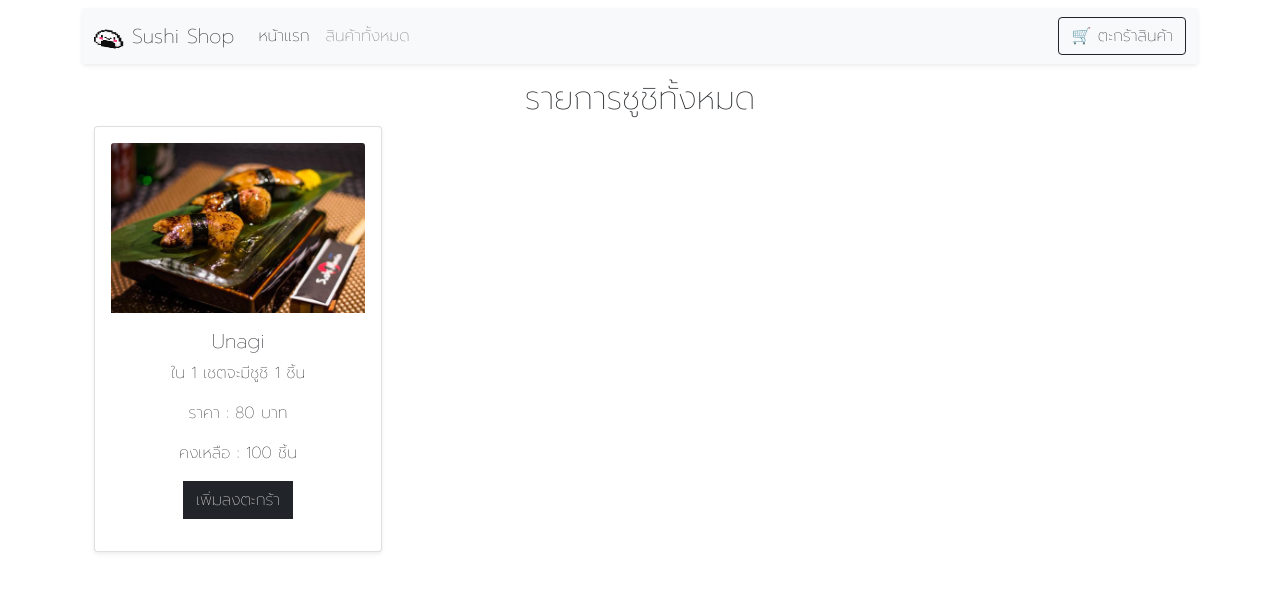
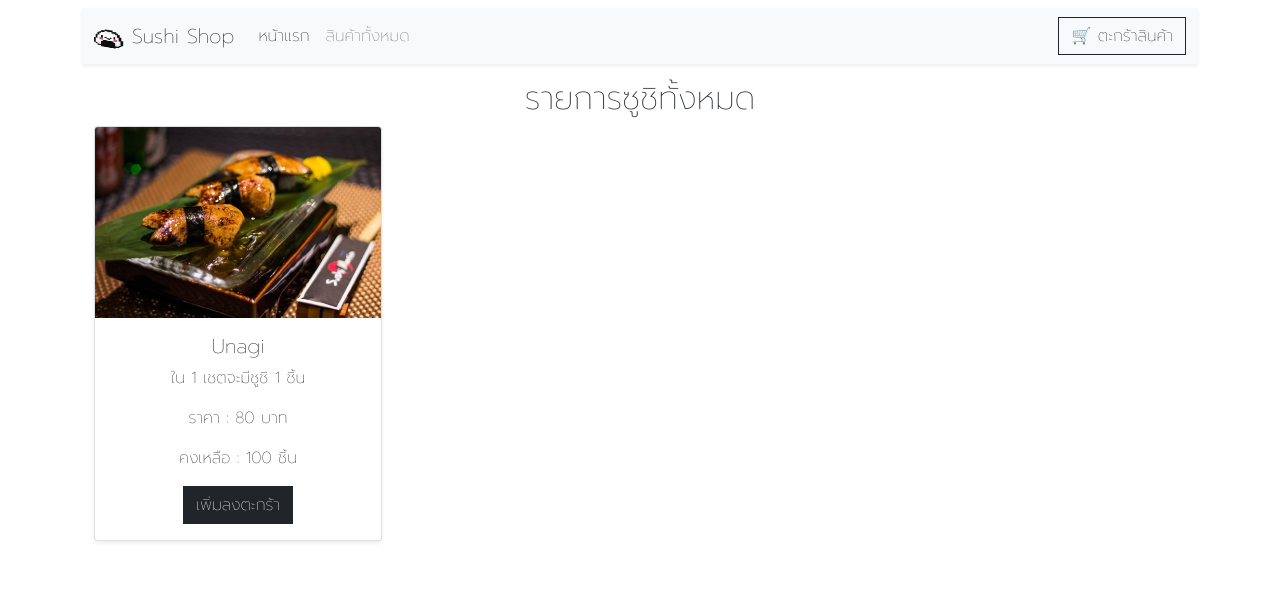
Before and after one commit to siraom15/INT201_S3_Group-10, a website with bundled scripts: page sushiProject/index.html in a window 1280 px wide. Built offline with nearby package versions, Linux system fonts and the light colour scheme.

Commit message:
Update index.html

```diff
--- a/sushiProject/index.html
+++ b/sushiProject/index.html
@@ -18,7 +18,7 @@
 <body>
     <div id="app" class="container">
         <div id="navbar">
-            <nav class="navbar navbar-light navbar-expand-lg bg-light mt-2 shadow-sm rounded">
+            <nav class="navbar navbar-light navbar-expand-lg bg-light mt-2 shadow-sm rounded-0">
                 <div class="container">
                     <a class="navbar-brand" href="#">
                         <img src="./assets/favicon/favicon.png" alt="" width="30" height="24">
@@ -35,7 +35,7 @@
                         </ul>
                     </div>
                     <div class="d-flex">
-                        <button class="btn btn-outline-dark">🛒 ตะกร้าสินค้า</button>
+                        <button class="btn btn-outline-dark rounded-0">🛒 ตะกร้าสินค้า</button>
                     </div>
                 </div>
             </nav>
@@ -43,10 +43,9 @@
         <div id="content" class="container mt-3">
             <!-- Code Here -->
             <div class="h2 text-center">รายการซูชิทั้งหมด</div>
-            <div class="row">
+            <div id="products" class="row">
                 <div class="col-4">
-                    <div class="card shadow-sm" style="width: 18rem;">
-                        <div class="card-body text-center">
+                    <div class="card shadow-sm text-center" style="width: 18rem;">
                         <img src="./assets/images/foie-gras-sushi.jpeg" class="card-img-top" alt="...">
                         <div class="card-body">
                             <h5 class="card-title">Unagi</h5>
@@ -62,7 +61,6 @@
             </div>
         </div>
     </div>
-    </div>
     <script src="https://cdn.jsdelivr.net/npm/bootstrap@5.1.3/dist/js/bootstrap.bundle.min.js"
         integrity="sha384-ka7Sk0Gln4gmtz2MlQnikT1wXgYsOg+OMhuP+IlRH9sENBO0LRn5q+8nbTov4+1p"
         crossorigin="anonymous"></script>
```
Lines whose indentation alone changed are shown as unchanged.
